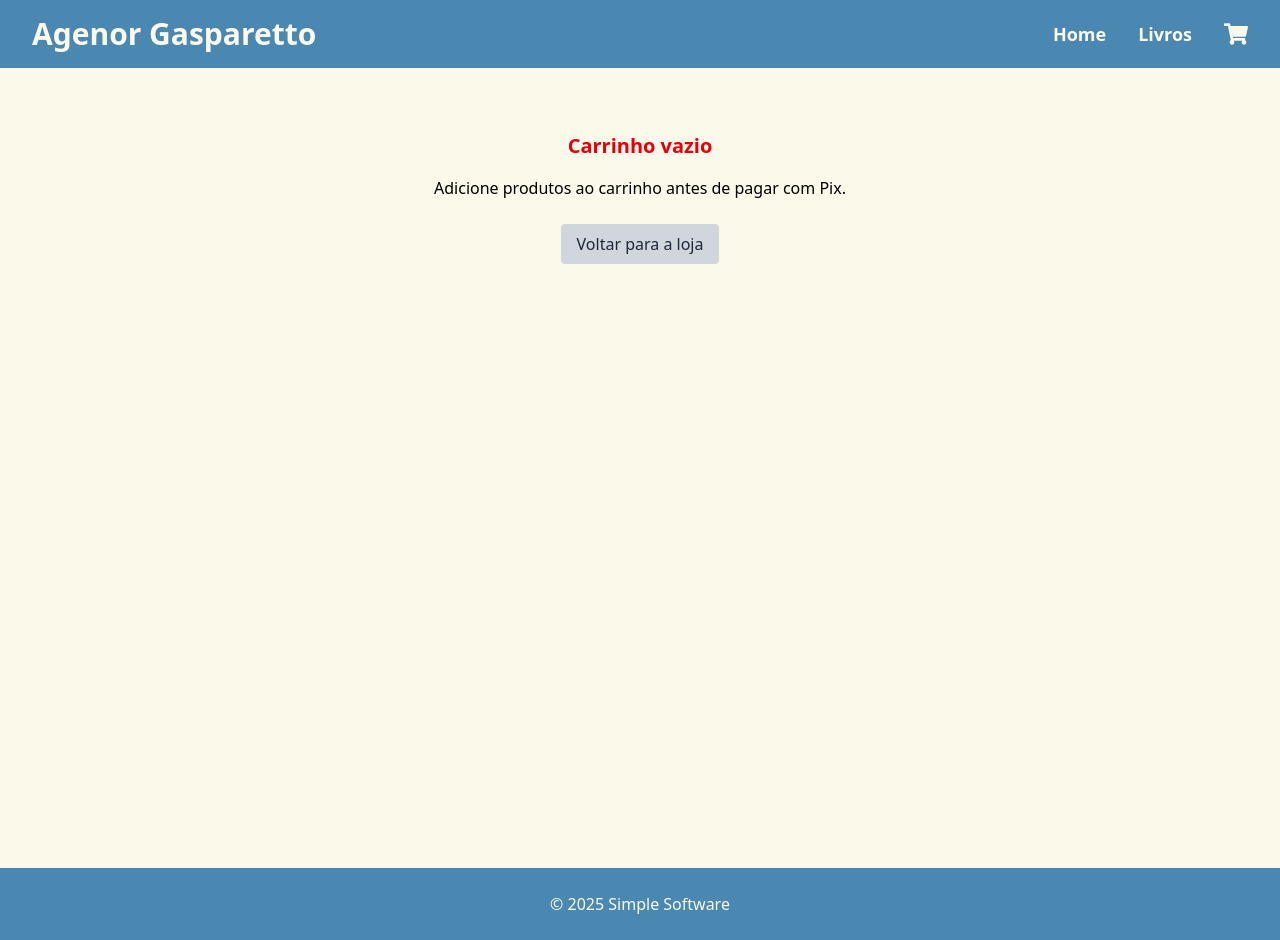
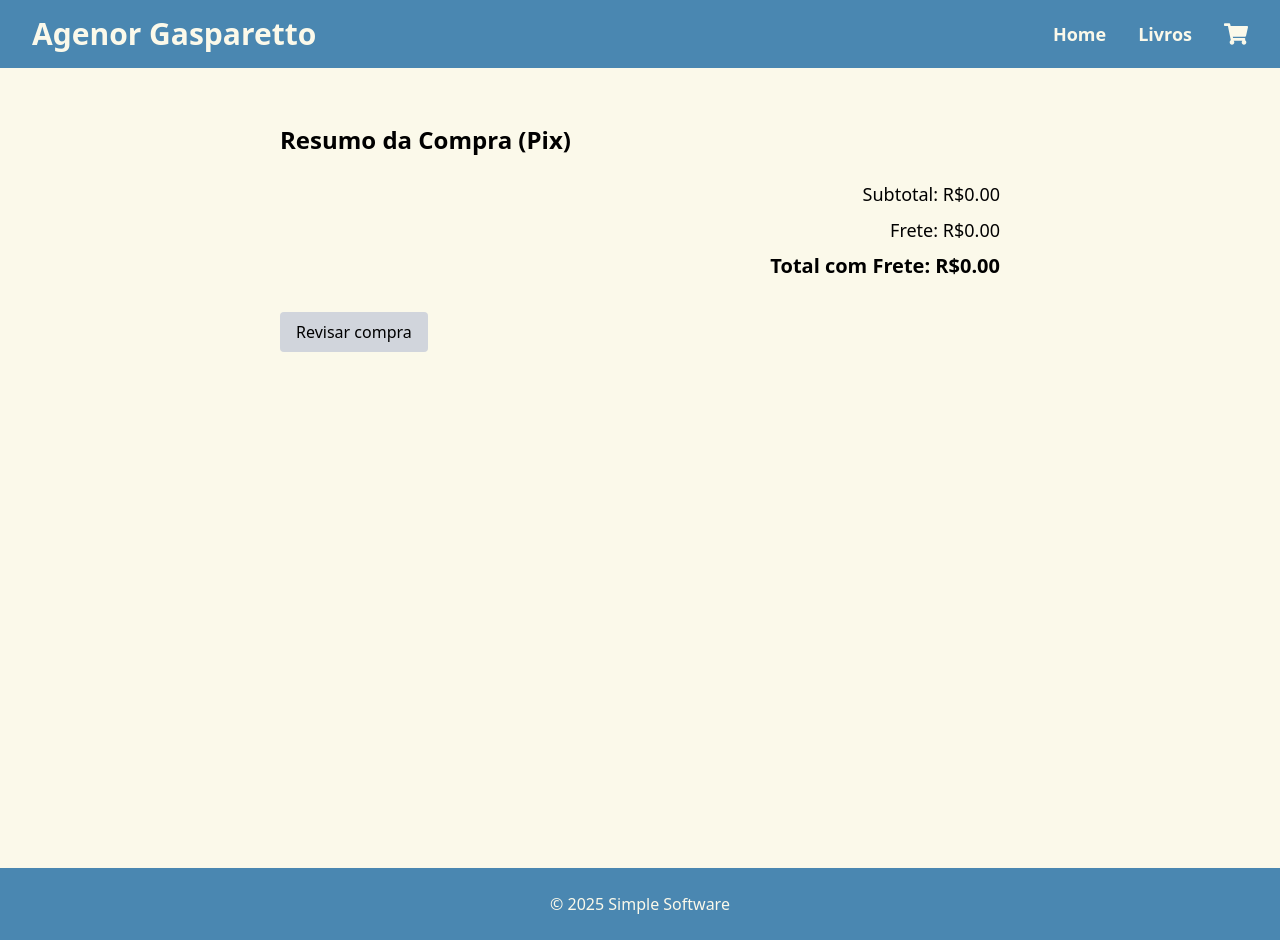
Before and after one commit to lmgaspa/ec-ruypovoas, a React (Vite) app in the folder frontend/: page /pix in a window 1280 px wide. Built offline with nearby package versions, Linux system fonts and the light colour scheme.

Commit message:
finishedsite

```diff
--- a/frontend/src/pages/PixPaymentPage.tsx
+++ b/frontend/src/pages/PixPaymentPage.tsx
@@ -1,99 +1,109 @@
 import { useEffect, useState } from 'react';
-import { useNavigate, useLocation } from 'react-router-dom';
-import QRCode from 'react-qr-code';
+import { useNavigate } from 'react-router-dom';
+import { useCart } from '../hooks/useCart';
 import { formatPrice } from '../utils/formatPrice';
-import CartTable from '../components/cart/CartTable';
-import type { CartItem } from '../context/CartTypes';
-import { generatePixPayload } from '../utils/pixPayload';
+import { calcularFreteComBaseEmCarrinho } from '../utils/freteUtils';
+import { generatePixPayload } from '../utils/pixPayload'
 
 const PixPaymentPage = () => {
+  const { getCart } = useCart();
   const navigate = useNavigate();
-  const { state } = useLocation();
-  const { cartItems, total, shipping } = state || {};
+  const cartItems = getCart();
 
-  const [payload, setPayload] = useState('');
+  const [frete, setFrete] = useState(0);
+  const [pixPayload, setPixPayload] = useState('');
+
+  const totalProdutos = cartItems.reduce(
+    (sum, item) => sum + item.price * item.quantity,
+    0
+  );
+  const totalComFrete = totalProdutos + frete;
 
   useEffect(() => {
-    if (!cartItems || cartItems.length === 0) return;
+    const savedForm = localStorage.getItem('checkoutForm');
+    if (!savedForm) return;
 
-    const totalComFrete = Math.round((total + shipping) * 100) / 100;
+    const form = JSON.parse(savedForm);
+    calcularFreteComBaseEmCarrinho(
+      { cep: form.cep, cpf: form.cpf },
+      cartItems
+    )
+      .then(setFrete)
+      .catch(() => setFrete(0));
+  }, [cartItems]);
 
-    const pixPayload = generatePixPayload({
-      key: '29322022000',
-      name: 'Agenor Gasparetto',
+  useEffect(() => {
+    if (totalComFrete === 0) return;
+
+    const payload = generatePixPayload({
+      key: '29322022000', // Chave Pix (CPF, telefone, e-mail ou aleatória)
+      name: 'AGENOR GASPARETTO',
       city: 'ITABUNA',
       amount: totalComFrete,
     });
 
-    setPayload(pixPayload);
-  }, [cartItems, total, shipping]);
+    setPixPayload(payload);
+  }, [totalComFrete]);
 
-  const handleQuantityChange = (itemId: string, amount: number) => {
-    const updated = cartItems
-      .map((item: CartItem) =>
-        item.id === itemId ? { ...item, quantity: Math.max(0, item.quantity + amount) } : item
-      )
-      .filter((item: CartItem) => item.quantity > 0);
-
-    localStorage.setItem('cart', JSON.stringify(updated));
-    window.location.reload(); // recarrega para atualizar o Pix
+  const handleReviewClick = () => {
+    navigate('/checkout');
   };
 
-  const handleRemoveItem = (itemId: string) => {
-    const updated = cartItems.filter((item: CartItem) => item.id !== itemId);
-    localStorage.setItem('cart', JSON.stringify(updated));
-    window.location.reload(); // recarrega para atualizar o Pix
-  };
+  return (
+    <div className="max-w-3xl mx-auto p-6">
+      <h2 className="text-2xl font-semibold mb-4">Resumo da Compra (Pix)</h2>
 
-  if (!cartItems || cartItems.length === 0 || !payload) {
-    return (
-      <div className="max-w-3xl mx-auto p-8 text-center">
-        <h1 className="text-xl font-bold text-red-600">Carrinho vazio</h1>
-        <p className="mt-4">Adicione produtos ao carrinho antes de pagar com Pix.</p>
+      <div className="space-y-4">
+        {cartItems.map((item) => (
+          <div
+            key={item.id}
+            className="border p-4 rounded shadow-sm flex gap-4 items-center"
+          >
+            <img
+              src={item.imageUrl}
+              alt={item.title}
+              className="w-24 h-auto object-contain"
+            />
+            <div>
+              <p className="font-medium">{item.title}</p>
+              <p>Quantidade: {item.quantity}</p>
+              <p>Preço unitário: {formatPrice(item.price)}</p>
+              <p>Subtotal: {formatPrice(item.price * item.quantity)}</p>
+            </div>
+          </div>
+        ))}
+      </div>
+
+      <div className="mt-6 text-right space-y-2">
+        <p className="text-lg">Subtotal: {formatPrice(totalProdutos)}</p>
+        <p className="text-lg">Frete: {formatPrice(frete)}</p>
+        <p className="text-xl font-bold">
+          Total com Frete: {formatPrice(totalComFrete)}
+        </p>
+      </div>
+
+      <div className="mt-8 flex justify-between">
         <button
-          className="mt-6 bg-gray-300 text-gray-800 px-4 py-2 rounded hover:bg-gray-400"
-          onClick={() => navigate('/books')}
+          onClick={handleReviewClick}
+          className="bg-gray-300 hover:bg-gray-400 text-black px-4 py-2 rounded"
         >
-          Voltar para a loja
+          Revisar compra
         </button>
       </div>
-    );
-  }
 
-  return (
-    <div className="max-w-4xl mx-auto p-6 text-center">
-      <h1 className="text-2xl font-bold mb-4">Pagamento via Pix</h1>
-
-      <p className="text-sm text-red-600 mb-4">Aceitamos apenas Pix como forma de pagamento.</p>
-
-      <div className="mb-8">
-        <CartTable
-          items={cartItems}
-          onQuantityChange={handleQuantityChange}
-          onRemoveItem={handleRemoveItem}
-        />
-        <div className="text-right pr-4">
-          <p className="text-sm">Frete: {formatPrice(shipping)}</p>
-          <p className="text-xl font-bold">Total: {formatPrice(total)}</p>
+      {pixPayload && (
+        <div className="mt-10 text-center">
+          <p className="text-lg mb-2 font-medium">Escaneie o QR Code com seu app de banco:</p>
+          <img
+            src={`https://api.qrserver.com/v1/create-qr-code/?size=250x250&data=${encodeURIComponent(
+              pixPayload
+            )}`}
+            alt="QR Code Pix"
+            className="mx-auto"
+          />
+          <p className="mt-4 text-sm text-gray-500 break-words">{pixPayload}</p>
         </div>
-      </div>
-
-      <div className="inline-block bg-white p-4 rounded shadow-md mb-6">
-        <QRCode value={payload} size={200} />
-      </div>
-
-      <p className="text-base font-medium mb-6">
-        Escaneie o QR Code ou copie o código para pagar via Pix.
-      </p>
-
-      <div className="flex justify-center">
-        <button
-          onClick={() => navigate('/books')}
-          className="px-6 py-2 bg-green-600 text-white rounded-md shadow-md transition hover:bg-green-700"
-        >
-          Continuar comprando
-        </button>
-      </div>
+      )}
     </div>
   );
 };
```
Also changed, not shown: 1 other file (tests, documents, lock files or other folders).
